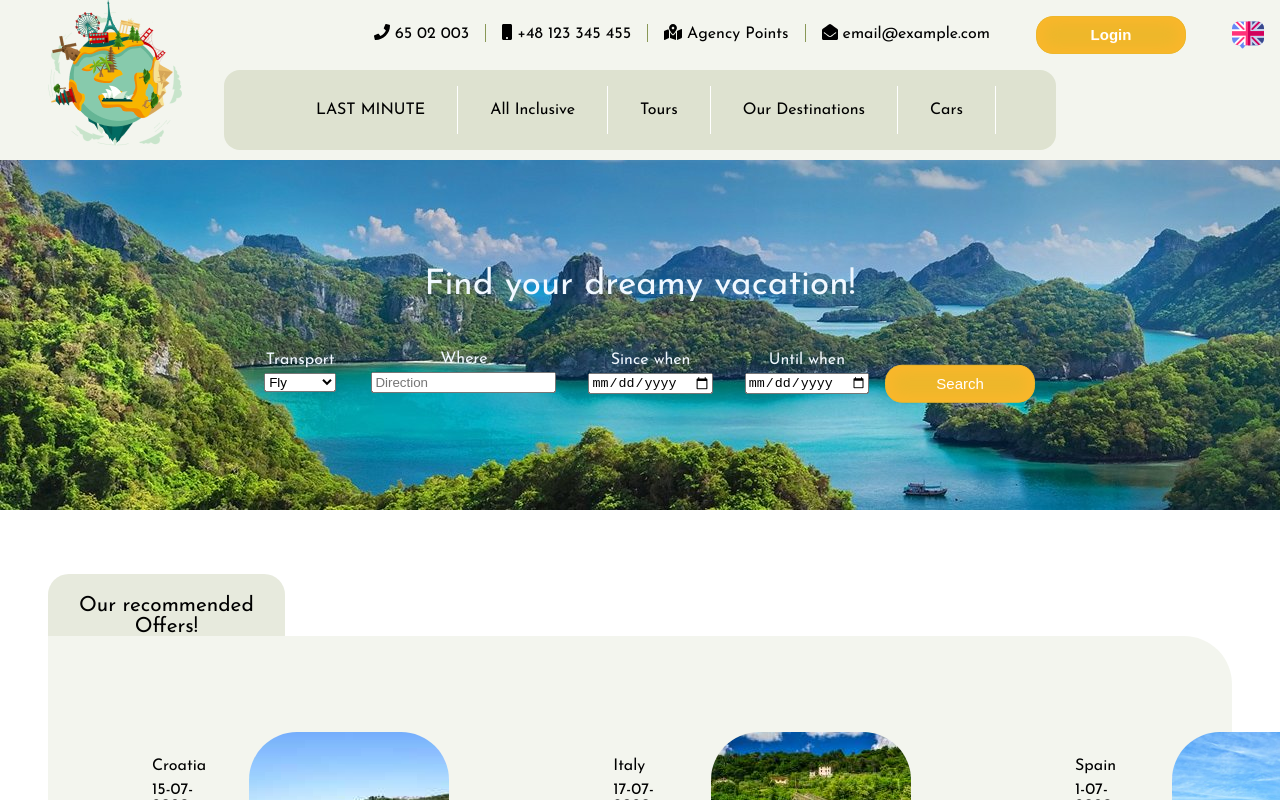
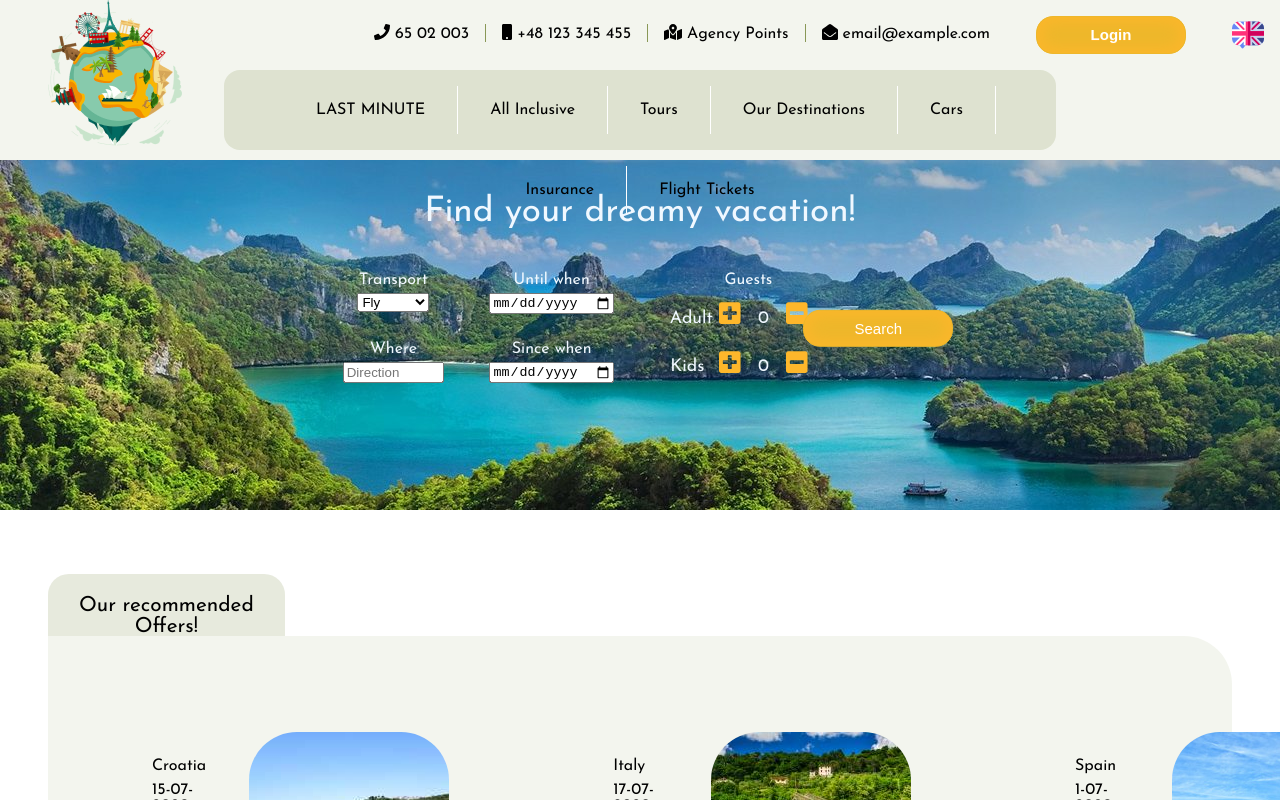
Before and after one commit to piwanicki/fake-travel-agency-project, a React (Create React App) app: page / in a window 1280 px wide. Shown: the top 800 px of the page. Built offline with nearby package versions, Linux system fonts and the light colour scheme.

Commit message:
add guests to search panel, some styling

```diff
--- a/src/components/SearchPanel/SearchPanel.js
+++ b/src/components/SearchPanel/SearchPanel.js
@@ -1,32 +1,51 @@
 import React, { Component } from "react";
-import classes from "./SearchPanel.module.css";
+import classes from "./SearchPanel.module.scss";
+import { FontAwesomeIcon } from "@fortawesome/react-fontawesome";
+import { faPlusSquare, faMinusSquare } from "@fortawesome/free-solid-svg-icons";
 
 class SearchPanel extends Component {
+  state = {
+    adults: 0,
+    kids: 0
+  };
+
+  addAdultHandler = () => {
+    const adults = this.state.adults;
+    this.setState({
+      adults: adults + 1
+    });
+  };
+
+  removeAdultHandler = () => {
+    const adults = this.state.adults;
+    if (adults > 0) this.setState({ adults: adults - 1 });
+  };
+
+  addKidHandler = () => {
+    const kids = this.state.kids;
+    this.setState({
+      kids: kids + 1
+    });
+  };
+
+  removeKidHandler = () => {
+    const kids = this.state.kids;
+    if (kids > 0) this.setState({ kids: kids - 1 });
+  };
+
   render() {
     return (
       <div className={classes.SearchContainer}>
+        <p className={classes.SearchHeader}>Find your dreamy vacation!</p>
         <div className={classes.SearchBox}>
-          <p style={{ fontSize: "2.2em", margin: "1em" }}>
-            Find your dreamy vacation!
-          </p>
           <div className={classes.SearchPanel}>
             <div>
               <p>Transport</p>
               <select>
-                <option> Fly </option>
-                <option> Bus </option>
-                <option> Own car </option>
+                <option>Fly </option>
+                <option>Bus </option>
+                <option>Own car </option>
               </select>
-            </div>
-
-            <div>
-              <p>Where</p>
-              <input type="text" placeholder="Direction" />
-            </div>
-
-            <div>
-              <p>Since when</p>
-              <input type="date" placeholder="From" />
             </div>
 
             <div>
@@ -34,7 +53,51 @@ class SearchPanel extends Component {
               <input type="date" placeholder="To" />
             </div>
 
-            <button type="button"> Search </button>
+            <div className={classes.GuestBox} style={{ marginLeft: "0" }}>
+              <p>Guests</p>
+              <div>
+                <span>
+                  <p>Adult</p>
+                </span>
+                <FontAwesomeIcon
+                  icon={faPlusSquare}
+                  onClick={this.addAdultHandler}
+                />
+                <p>{this.state.adults}</p>
+                <FontAwesomeIcon
+                  icon={faMinusSquare}
+                  onClick={this.removeAdultHandler}
+                />
+              </div>
+
+              <div>
+                <span>
+                  <p>Kids</p>
+                </span>
+                <FontAwesomeIcon
+                  icon={faPlusSquare}
+                  onClick={this.addKidHandler}
+                />
+                <p>{this.state.kids}</p>
+                <FontAwesomeIcon
+                  icon={faMinusSquare}
+                  onClick={this.removeKidHandler}
+                />
+              </div>
+            </div>
+
+            <div className={classes.GridButton}>
+              <button type="button"> Search </button>
+            </div>
+
+            <div>
+              <p>Where</p>
+              <input type="text" placeholder="Direction" width="2em" />
+            </div>
+            <div>
+              <p>Since when</p>
+              <input type="date" />
+            </div>
           </div>
         </div>
       </div>
--- a/src/components/SearchPanel/SearchPanel.module.css
+++ b/src/components/SearchPanel/SearchPanel.module.css
@@ -13,10 +13,18 @@
   margin: 0.3em;
 }
 
+.SearchPanel {
+  width: 75%;
+  /* margin: auto auto; */
+  background-color: rgba(255, 255, 255, 0.507);
+}
+
 .SearchBox {
   position: relative;
-  top: 40%;
+  top: 20%;
   transform: translateY(-50%);
+  width: 60%;
+  margin: auto auto;
 }
 
 .SearchPanel > div {
@@ -24,10 +32,6 @@
   margin: 0.5em 1em;
 }
 
-.SearchPanel > span > p {
-  font-size: 1em;
-  margin: 0;
-}
 
 .SearchContainer button {
   vertical-align: middle;
@@ -56,3 +60,32 @@
   position: relative;
   top: 1px;
 }
+
+
+.GuestBox {
+  width: 10em;
+  align-items: center;
+}
+
+.GuestBox div {
+  width:10em;
+  font-size: 1.1em;
+}
+
+.GuestBox span {
+  padding: 0.5em 0.5em;
+  width: 2em;
+  /* margin-right: 1em; */
+}
+
+.GuestBox p {
+  display: inline-block;
+  width: 2em;
+  margin: 0.3em;
+}
+
+.GuestBox svg {
+  cursor: pointer;
+  font-size: 1.4em;
+  color:
+}
--- /dev/null
+++ b/src/components/SearchPanel/SearchPanel.module.scss
@@ -0,0 +1,111 @@
+.SearchContainer {
+  background-image: url("background3.jpg");
+  background-size: cover;
+  width: 100%;
+  height: 350px;
+  text-align: center;
+  //display: inline-block;
+
+  .SearchHeader {
+    font-size: 2.2em;
+    margin-top: 0;
+    position: relative;
+    top: 1em;
+  }
+
+  p {
+    font-size: 1em;
+    color: aliceblue;
+    margin: 0.3em;
+  }
+
+  .GridButton {
+    grid-column-start: 4;
+    grid-column-end: 4;
+    grid-row-end: span 2;
+    margin: auto auto;
+  }
+  button {
+    grid-column-start: 4;
+    grid-column-end: 4;
+    grid-row-end: 2;
+    grid-row-end: span 2;
+    width: 10em;
+    height: 2.5em;
+    box-shadow: inset 0px 0px 15px 3px #feb72b;
+    background: linear-gradient(to bottom, #eeb72b 5%, #eeb72b 100%);
+    background-color: #eeb72b;
+    border-radius: 17px;
+    border: 1px solid #eeb72b;
+    display: inline-block;
+    cursor: pointer;
+    color: #ffffff;
+    font-size: 15px;
+    padding: 6px 13px;
+    text-decoration: none;
+    text-shadow: 0px 1px 0px #feb72b;
+
+    :hover {
+      background: linear-gradient(to bottom, #eeb72b 5%, #eeb72b 100%);
+      background-color: #eeb72b;
+    }
+
+    :active {
+      position: relative;
+      top: 1px;
+    }
+  }
+}
+
+.SearchPanel {
+  display: grid;
+  grid-template-columns: auto auto 25% auto;
+  grid-template-rows: auto auto;
+
+  div {
+    display: inline-block;
+    margin: 0.5em 1em;
+  }
+
+  input[type="text"] {
+    width: 7em;
+  }
+}
+
+.SearchBox {
+  position: relative;
+  top: 35%;
+  transform: translateY(-50%);
+  width: 50%;
+  margin: auto auto;
+}
+
+.GuestBox {
+  width: 13em;
+  grid-column-start: 3;
+  grid-column-end: 3;
+  grid-row-end: span 2;
+
+  div {
+    width: 10em;
+    font-size: 1.1em;
+    margin-left: 0;
+  }
+
+  span {
+    padding: 0.5em 0.5em;
+    width: 2em;
+  }
+
+  p {
+    display: inline-block;
+    width: 2em;
+    margin: 0.3em;
+  }
+
+  svg {
+    cursor: pointer;
+    font-size: 1.4em;
+    color: #feb72b;
+  }
+}
```
